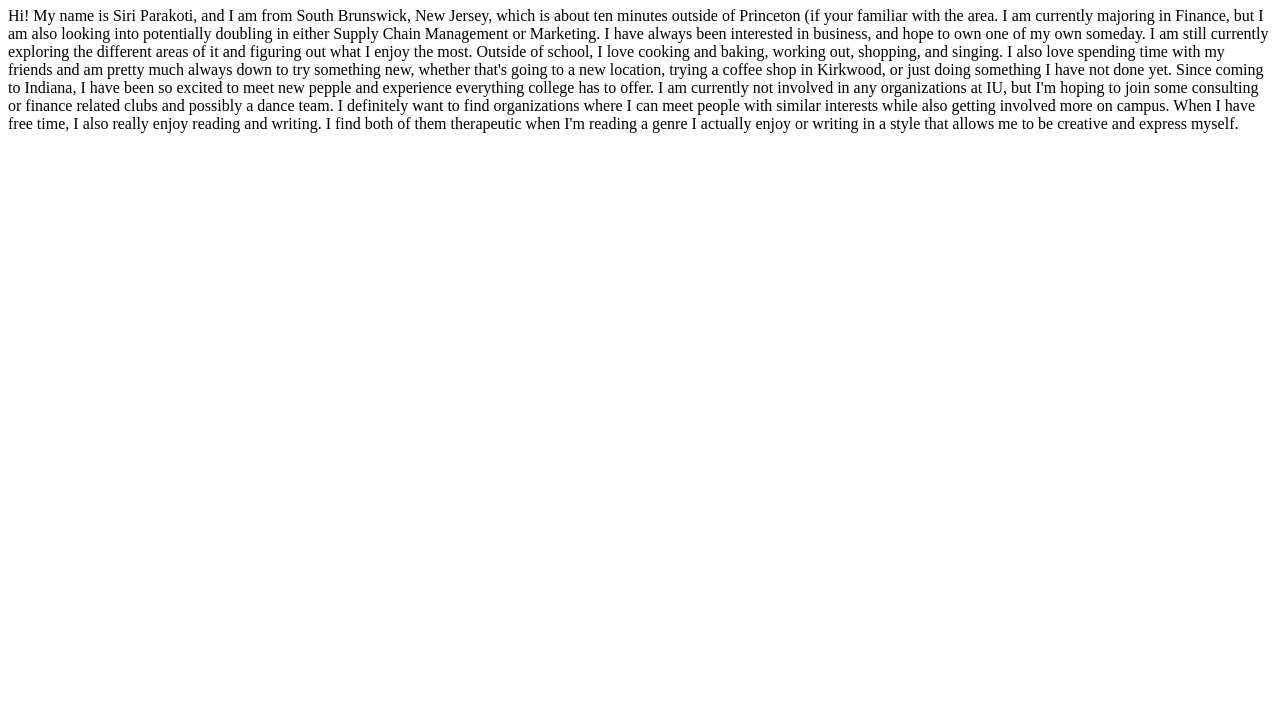
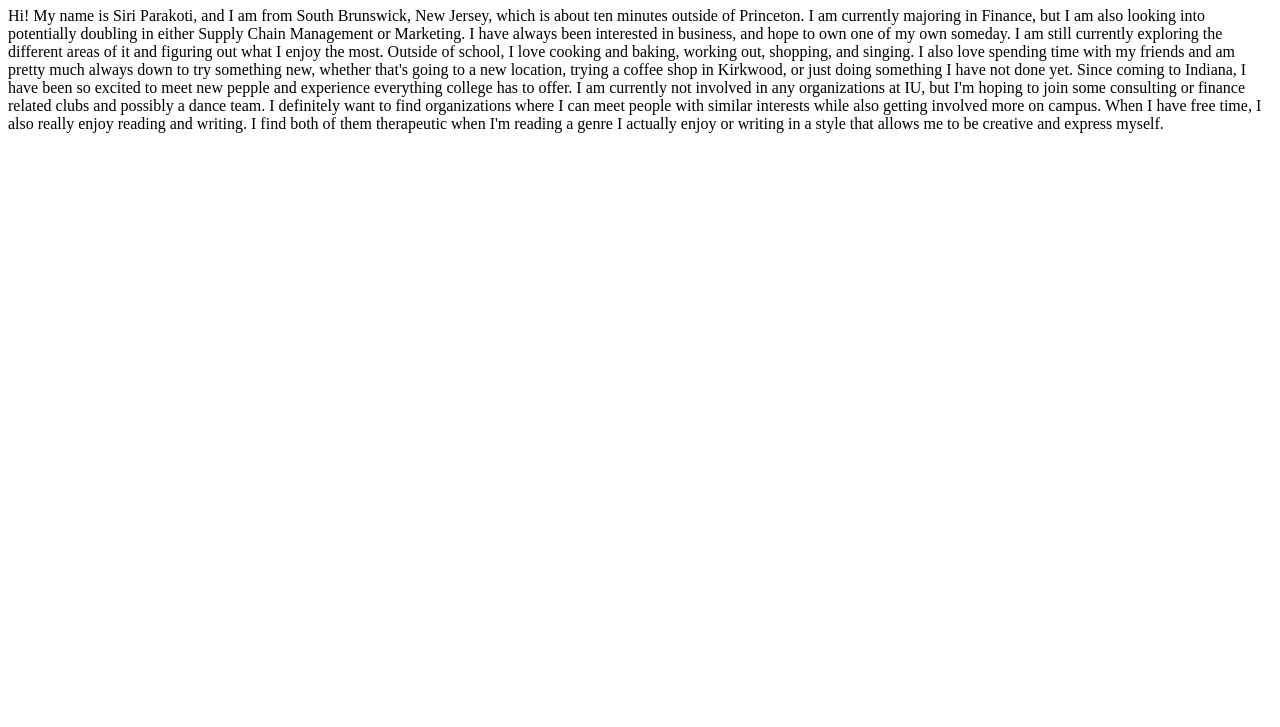
Before and after one commit to siriparakoti/siriparakoti, a plain HTML site: page index.html in a window 1280 px wide. Shown: the part 73-800 px from the top of the page. Drawn offline with Linux system fonts and the light colour scheme.

Commit message:
Fix grammatical error in About Me section
Corrected a grammatical error in the introduction paragraph.

```diff
--- a/index.html
+++ b/index.html
@@ -11,7 +11,7 @@
     <h1>About Me</h1>
 
     <p>
-       Hi! My name is Siri Parakoti, and I am from South Brunswick, New Jersey, which is about ten minutes outside of Princeton (if your familiar with the area. I am currently majoring in Finance, but I am also looking into potentially doubling in either Supply Chain Management or Marketing. I have always been interested in business, and hope to own one of my own someday. I am still currently exploring the different areas of it and figuring out what I enjoy the most.
+       Hi! My name is Siri Parakoti, and I am from South Brunswick, New Jersey, which is about ten minutes outside of Princeton. I am currently majoring in Finance, but I am also looking into potentially doubling in either Supply Chain Management or Marketing. I have always been interested in business, and hope to own one of my own someday. I am still currently exploring the different areas of it and figuring out what I enjoy the most.
        Outside of school, I love cooking and baking, working out, shopping, and singing. I also love spending time with my friends and am pretty much always down to try something new, whether that's going to a new location, trying a coffee shop in Kirkwood, or just doing something I have not done yet.
        Since coming to Indiana, I have been so excited to meet new pepple and experience everything college has to offer.
        I am currently not involved in any organizations at IU, but I'm hoping to join some consulting or finance related clubs and possibly a dance team. I definitely want to find organizations where I can meet people with similar interests while also getting involved more on campus.
```
